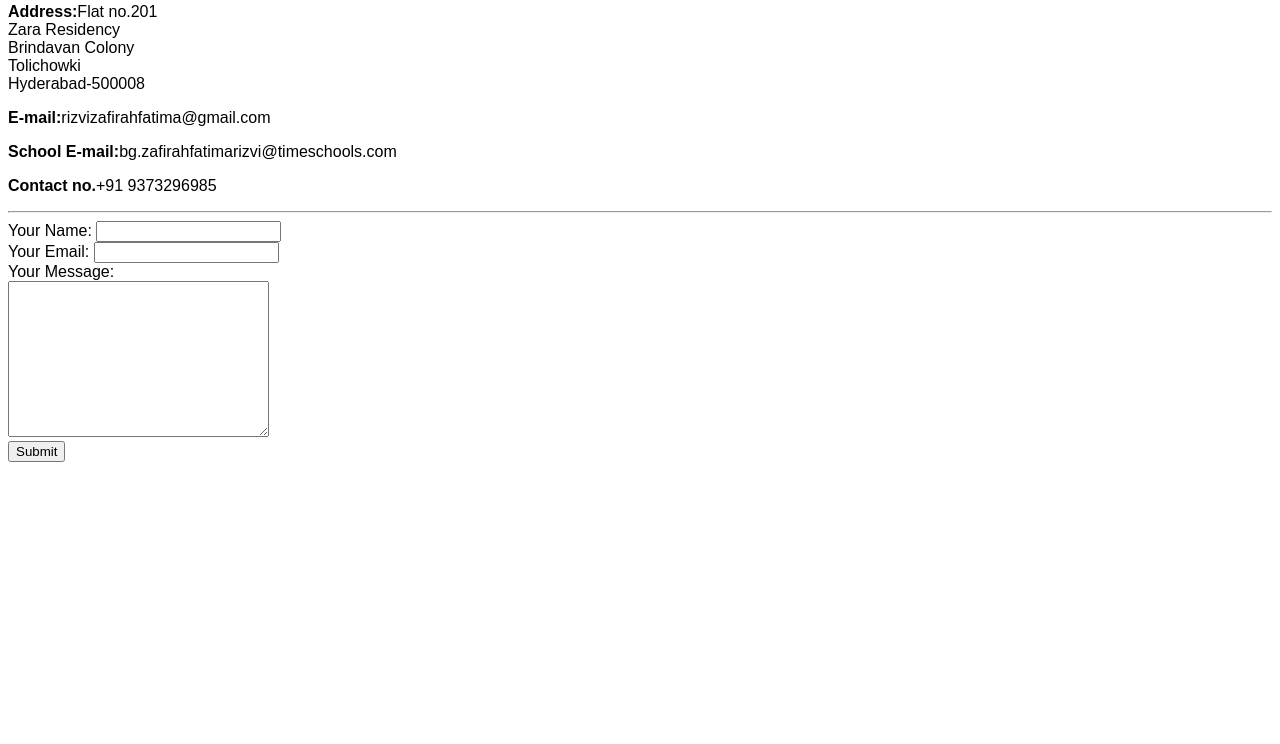
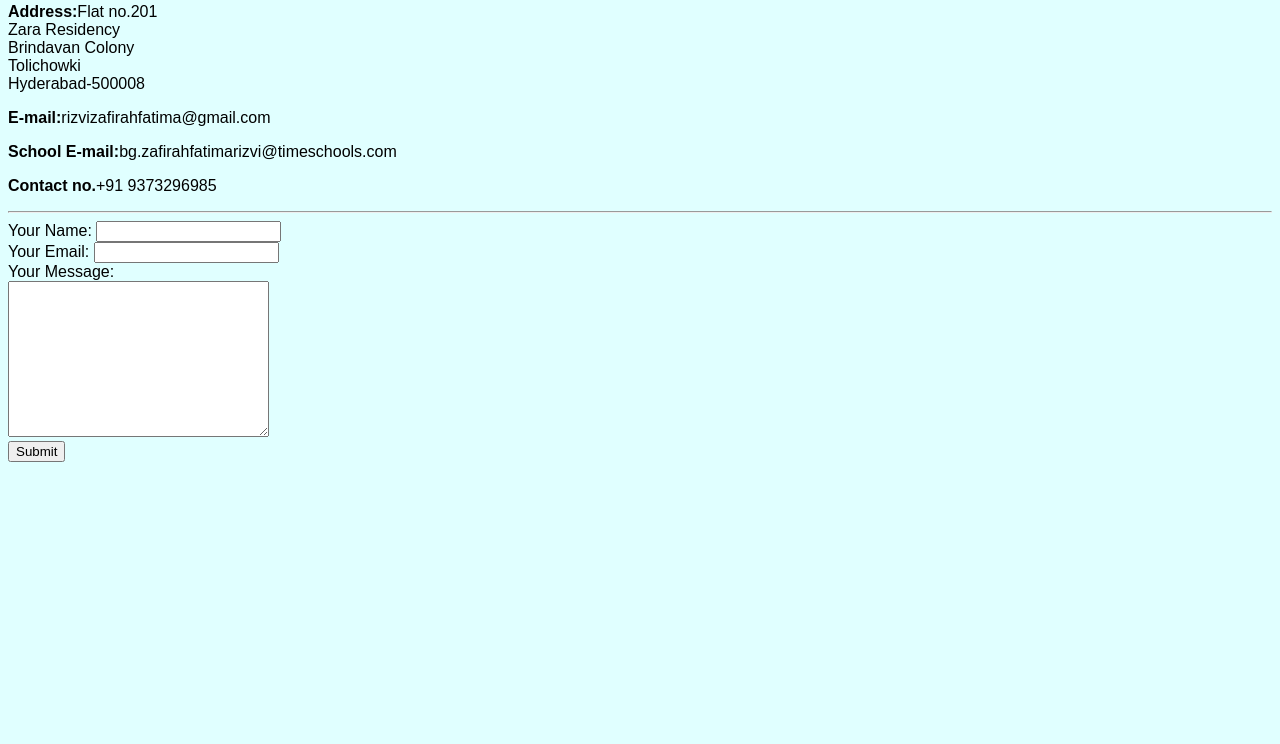
Before and after one commit to ZFR9/Zafirah-s-Personal-Site, a plain HTML site: page contact.html in a window 1280 px wide. Shown: the part 56-800 px from the top of the page. Drawn offline with Linux system fonts and the light colour scheme.

Commit message:
Style changes

```diff
--- a/contact.html
+++ b/contact.html
@@ -4,7 +4,8 @@
         <meta charset="utf-8">
         <title>Contact Me</title>
         <style>
-            body {font-family: sans-serif;}
+            body {font-family: sans-serif;
+                  background-color: lightcyan}
         </style>
     </head>
     <body>
```
